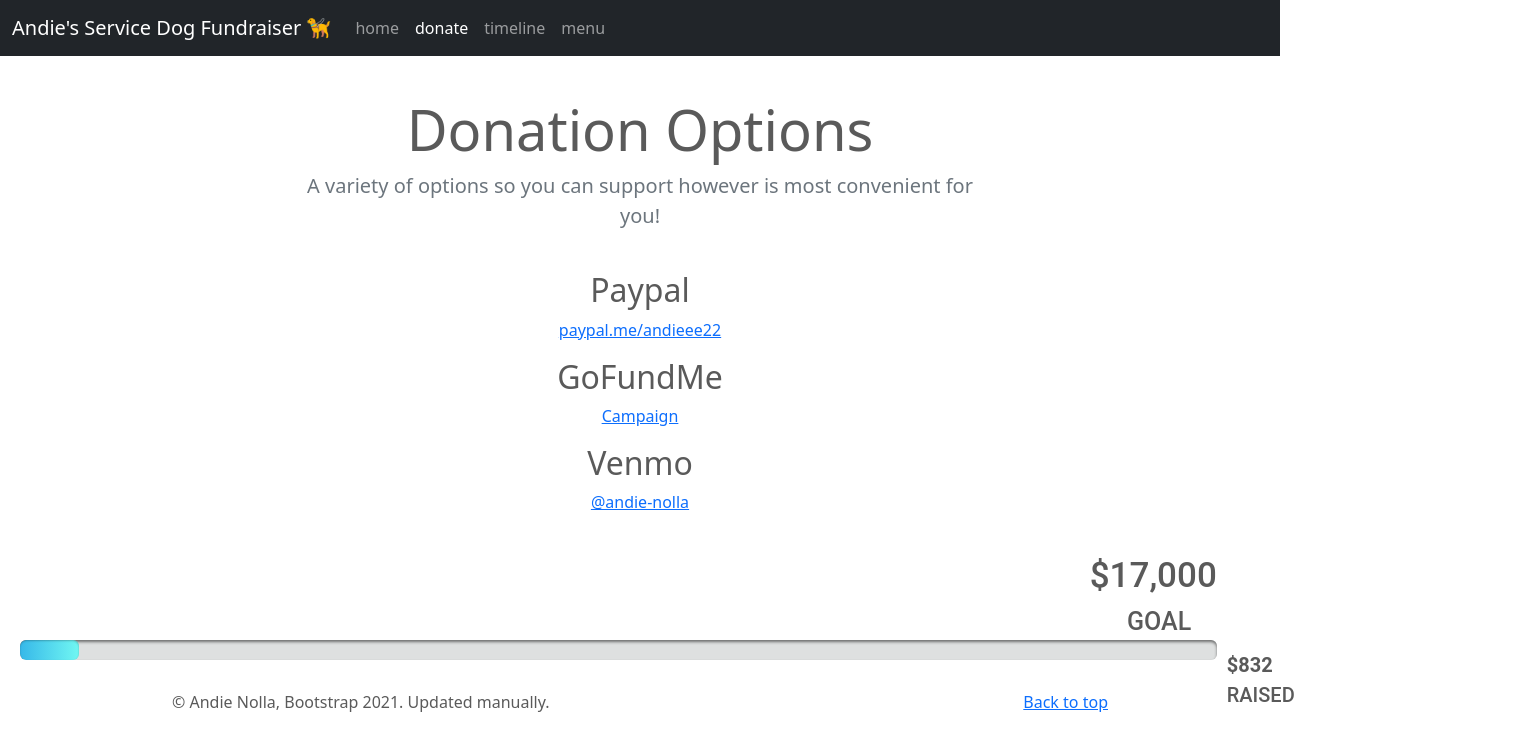
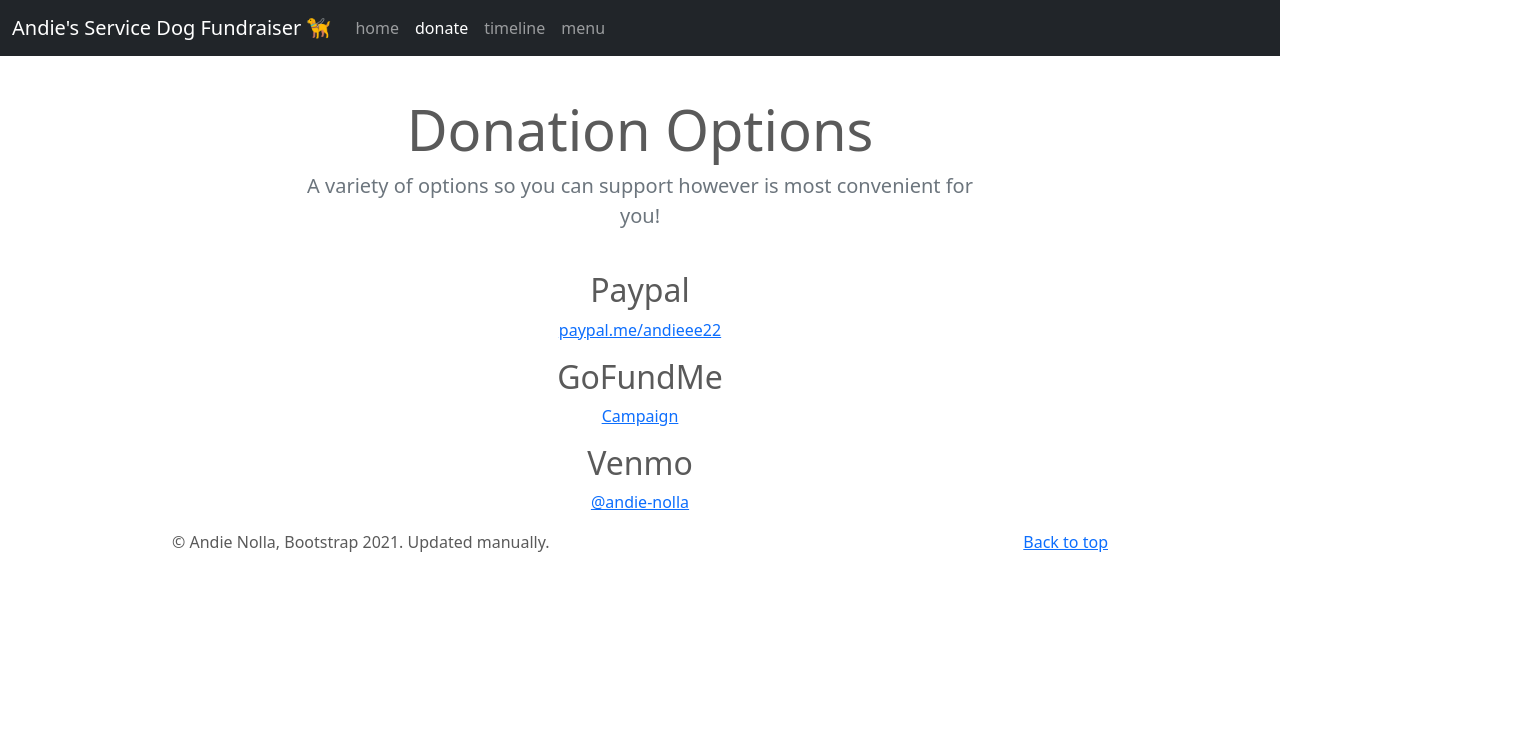
Before and after one commit to andieeeee/fundraiser, a plain HTML site: page donate.html in a window 1280 px wide. Shown: the whole page, 1536 px wide, since content can reach past the window. Drawn offline with Linux system fonts and the light colour scheme.

Commit message:
redo
messed up

```diff
--- a/donate.html
+++ b/donate.html
@@ -85,36 +85,6 @@
 <p><a href="https://www.venmo.com/u/Andie-Nolla">@andie-nolla</a></p>
 </div>
 
-
-<div>
-<div id=countdown-wrap>
-  <div id="goals-wrap">
-    <div id="goal">$17,000</div>
-    <div id="goal-words">GOAL</div>
-  </div>
-  <div id="glass">
-    <div id="progress">
-    </div>
-  </div>
-
-  <div class="goal-stat">
-
-    <!-- STEP 2 ||||||||||||||||||||||||||||||||||||||-->
-    <!--|||||||||||||||||| CHANGE ||||||||||||||||||||-->
-
-        <span class="goal-number">$832</span>
-
-    <!--|||||||||||||||||| AMOUNT ||||||||||||||||||||-->
-    <!--||||||||||||||||||||||||||||||||||||||||||||||-->
-    <!-- If you've done step 1, you are done-->
-
-    <span class="goal-label">RAISED</span>
-  </div>
-
-</div>
-
-
-
 <!-- FOOTER -->
 <footer class="container">
   <p class="float-end"><a href="#">Back to top</a></p>
```
Also changed, not shown: index.html (+1 -1 lines).
